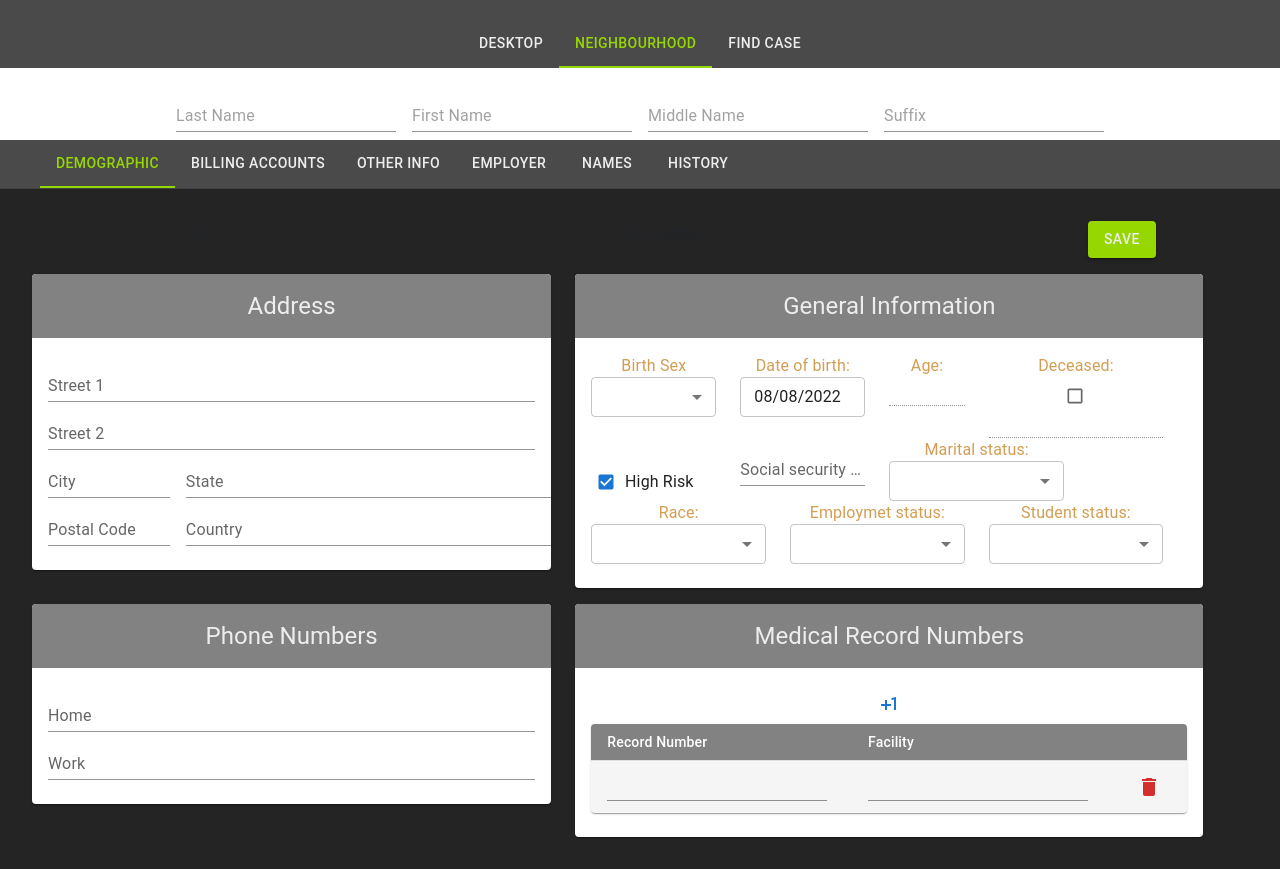
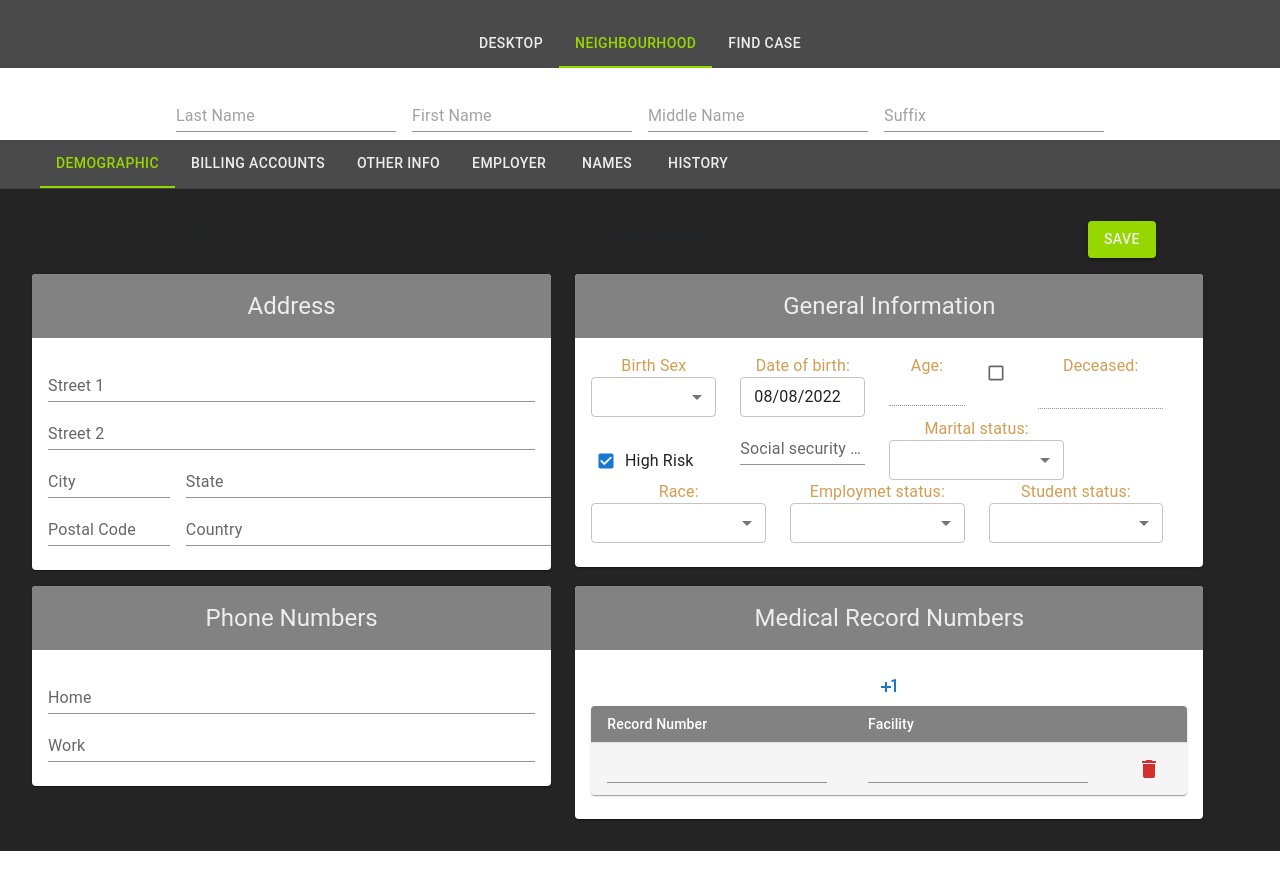
Before and after one commit to arunrajv1/AspnetMicroservices, a React (Create React App) app in the folder WebApp/: page / in a window 1280 px wide. Both pictures are taken after a click on the tab "NEIGHBOURHOOD". Shown: the top 869 px of the page. Built offline with nearby package versions, Linux system fonts and the light colour scheme.

Commit message:
some UI issues fixed

```diff
--- a/WebApp/src/components/patient/PatientDemographicComponent.tsx
+++ b/WebApp/src/components/patient/PatientDemographicComponent.tsx
@@ -466,10 +466,8 @@ const PatientDemographicComponent = (props: any) => {
                     />
                   </Stack>
                 </Col>
-                <Col className="col-md-4">
+                <Col className="col-md-1">
                   <Stack>
-                    <FormLabel sx={formLabelStyling}>Deceased:</FormLabel>
-                  </Stack>
                     <Checkbox
                       {...label}
                       size="small"
@@ -481,11 +479,16 @@ const PatientDemographicComponent = (props: any) => {
                         paddingBottom: "0px",
                       }}
                     />
-                  <Input
-                    id="txt_deceased"
-                    type="text"
-                    disabled={deceased}
-                  />
+                  </Stack>
+                </Col>
+                <Col className="col-md-3">
+                  <Stack>
+                    <FormLabel sx={formLabelStyling}>Deceased:</FormLabel>
+                  </Stack>
+                  <Stack>
+                    {/*  */}
+                    <Input id="txt_deceased" type="text" disabled={deceased} />
+                  </Stack>
                 </Col>
                 {/* <Col className="col-md-4">
                   <Stack>
```
Lines whose indentation alone changed are shown as unchanged.
